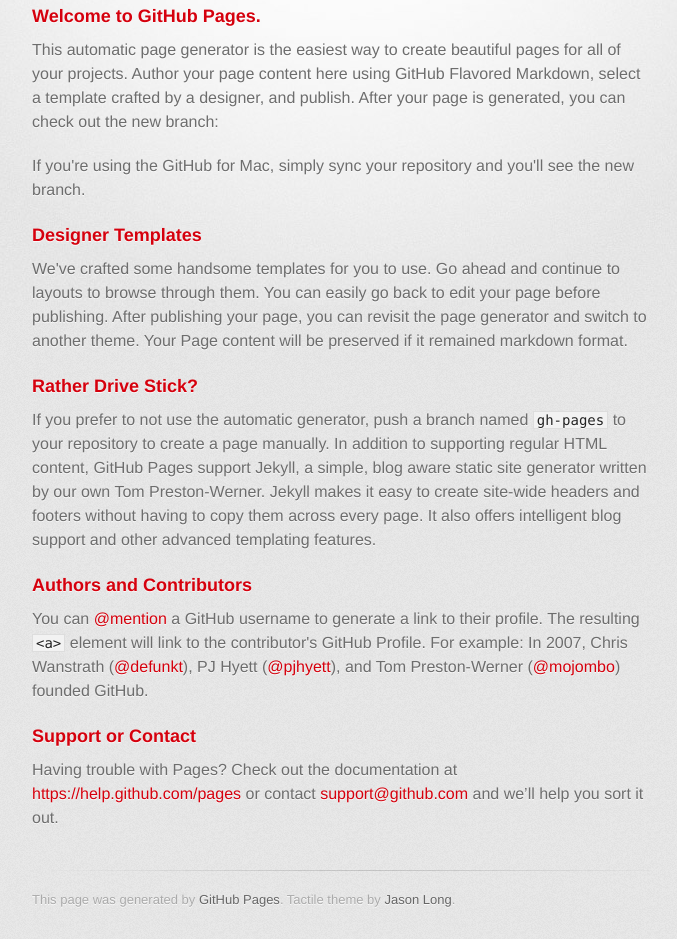
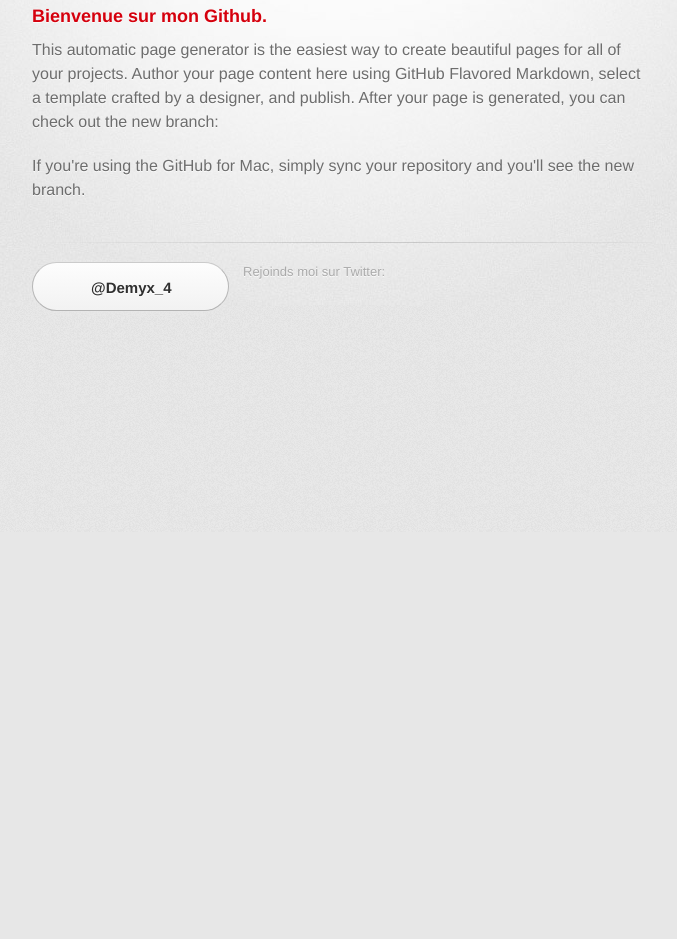
Before and after one commit to DemyxDev/demyx.github.io, a plain HTML site: page index.html in a window 1280 px wide. Shown: the part 268-1207 px from the top of the page, without its empty margins (298-975 px from the left). After the commit the page ends 800 px from the top, so only its background shows below. Drawn offline with Linux system fonts and the light colour scheme; a web font is replaced by a local one.

Commit message:
Update index.html

```diff
--- a/index.html
+++ b/index.html
@@ -30,35 +30,15 @@
 
         <section id="main_content">
           <h3>
-<a id="welcome-to-github-pages" class="anchor" href="#welcome-to-github-pages" aria-hidden="true"><span class="octicon octicon-link"></span></a>Welcome to GitHub Pages.</h3>
+<a id="welcome-to-github-pages" class="anchor" href="#welcome-to-github-pages" aria-hidden="true"><span class="octicon octicon-link"></span></a>Bienvenue sur mon Github.</h3>
 
 <p>This automatic page generator is the easiest way to create beautiful pages for all of your projects. Author your page content here using GitHub Flavored Markdown, select a template crafted by a designer, and publish. After your page is generated, you can check out the new branch:</p>
 
 <p>If you're using the GitHub for Mac, simply sync your repository and you'll see the new branch.</p>
-
-<h3>
-<a id="designer-templates" class="anchor" href="#designer-templates" aria-hidden="true"><span class="octicon octicon-link"></span></a>Designer Templates</h3>
-
-<p>We've crafted some handsome templates for you to use. Go ahead and continue to layouts to browse through them. You can easily go back to edit your page before publishing. After publishing your page, you can revisit the page generator and switch to another theme. Your Page content will be preserved if it remained markdown format.</p>
-
-<h3>
-<a id="rather-drive-stick" class="anchor" href="#rather-drive-stick" aria-hidden="true"><span class="octicon octicon-link"></span></a>Rather Drive Stick?</h3>
-
-<p>If you prefer to not use the automatic generator, push a branch named <code>gh-pages</code> to your repository to create a page manually. In addition to supporting regular HTML content, GitHub Pages support Jekyll, a simple, blog aware static site generator written by our own Tom Preston-Werner. Jekyll makes it easy to create site-wide headers and footers without having to copy them across every page. It also offers intelligent blog support and other advanced templating features.</p>
-
-<h3>
-<a id="authors-and-contributors" class="anchor" href="#authors-and-contributors" aria-hidden="true"><span class="octicon octicon-link"></span></a>Authors and Contributors</h3>
-
-<p>You can <a href="https://github.com/blog/821" class="user-mention">@mention</a> a GitHub username to generate a link to their profile. The resulting <code>&lt;a&gt;</code> element will link to the contributor's GitHub Profile. For example: In 2007, Chris Wanstrath (<a href="https://github.com/defunkt" class="user-mention">@defunkt</a>), PJ Hyett (<a href="https://github.com/pjhyett" class="user-mention">@pjhyett</a>), and Tom Preston-Werner (<a href="https://github.com/mojombo" class="user-mention">@mojombo</a>) founded GitHub.</p>
-
-<h3>
-<a id="support-or-contact" class="anchor" href="#support-or-contact" aria-hidden="true"><span class="octicon octicon-link"></span></a>Support or Contact</h3>
-
-<p>Having trouble with Pages? Check out the documentation at <a href="https://help.github.com/pages">https://help.github.com/pages</a> or contact <a href="mailto:support@github.com">support@github.com</a> and we’ll help you sort it out.</p>
         </section>
 
         <footer>
-          This page was generated by <a href="https://pages.github.com">GitHub Pages</a>. Tactile theme by <a href="https://twitter.com/jasonlong">Jason Long</a>.
+          Rejoinds moi sur Twitter: <a href="https://twitter.com/Demyx_4" id="twitter" class="button"><span>@Demyx_4</span></a>
         </footer>
 
 
```
